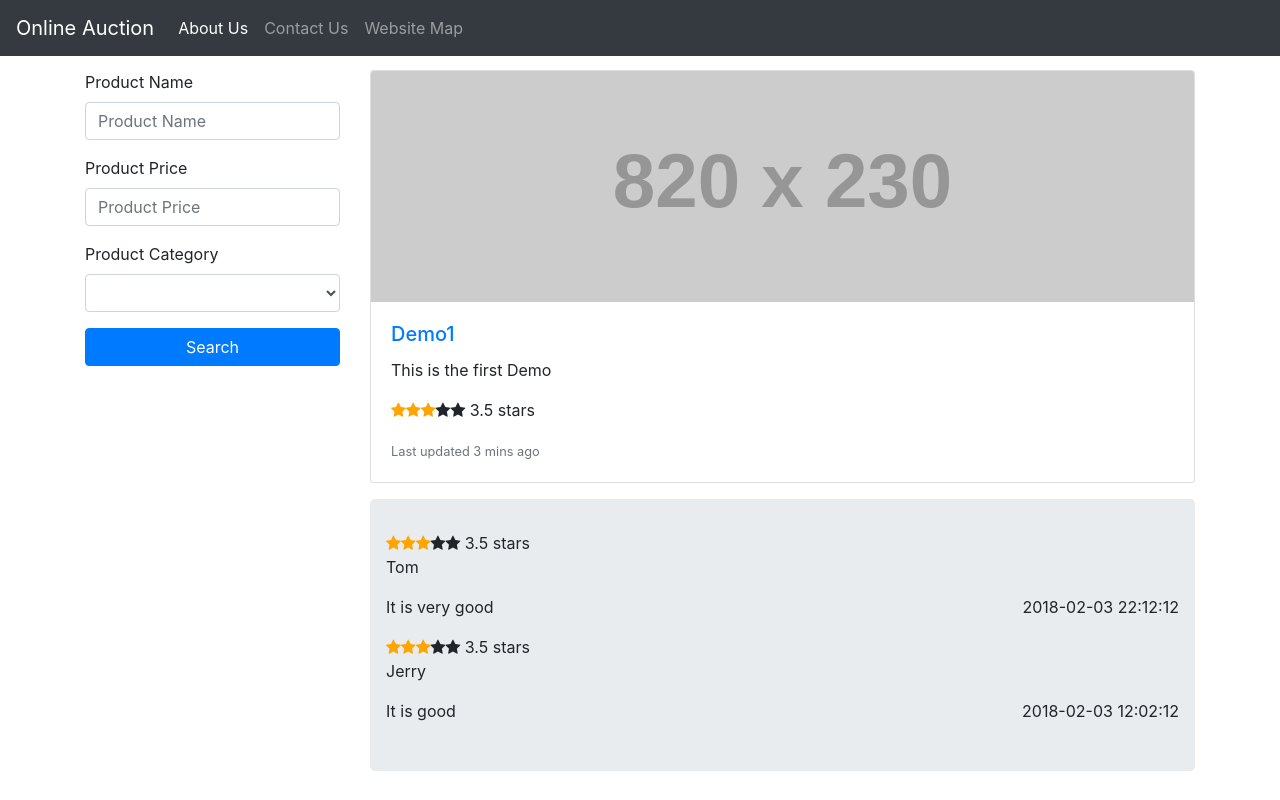
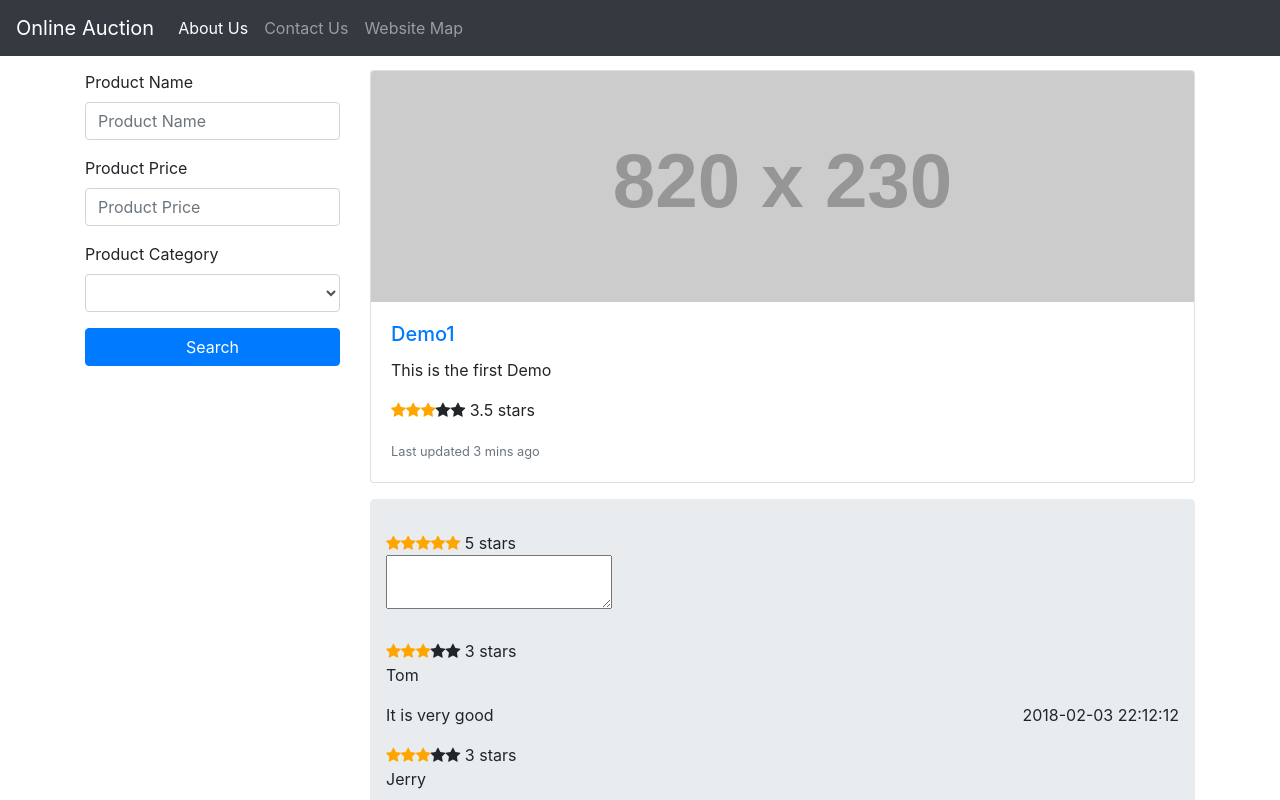
Before and after one commit to yeminyi/eshop-demo, an Angular app: page /product/1 in a window 1280 px wide. Shown: the top 800 px of the page. Built offline with nearby package versions, Linux system fonts and the light colour scheme.

Commit message:
add new comment

```diff
--- a/src/app/product-detail/product-detail.component.html
+++ b/src/app/product-detail/product-detail.component.html
@@ -12,10 +12,19 @@
   </div>
 </div>
 <div class="comments">
+  <div>
+    <div>
+      <app-stars [(rating)]="newRating" [readonly]="false"></app-stars>
+    </div>
+    <div>
+      <textarea [(ngModel)]="newComment"></textarea>
+    </div>
+    <div><button class="btn" (click)="addComment()"></button></div>
+  </div>
   <div class="row" *ngFor="let comment of comments" >
     <hr>
     <div class="col-md-12">
-      <app-stars [rating]='product.rating'></app-stars>
+      <app-stars [rating]='comment.rating'></app-stars>
       <p>{{comment.user}}</p>
       <span class="pull-right">{{comment.timestamp}}</span>
       <p></p>
--- a/src/app/product-detail/product-detail.component.ts
+++ b/src/app/product-detail/product-detail.component.ts
@@ -9,6 +9,8 @@ import { ProductService, Product, Comment } from '../service/product.service';
 export class ProductDetailComponent implements OnInit {
   product : Product;
   comments: Comment[];
+  newRating:number=5;
+  newComment:string="";
   constructor(private routeInfo: ActivatedRoute,
               private productService: ProductService) { }
 
@@ -17,5 +19,12 @@ export class ProductDetailComponent implements OnInit {
     this.product=this.productService.getProduct(productId);
     this.comments=this.productService.getCommentForProductID(productId);
   }
+  addComment()
+  {
+    let comment = new Comment(0,this.product.id,new Date().toISOString(),'userTest',this.newRating,this.newComment);
+    this.comments.unshift(comment);
+    console.log(this.newRating);
+
+  }
 
 }
--- a/src/index.html
+++ b/src/index.html
@@ -2,7 +2,7 @@
 <html lang="en">
 <head>
   <meta charset="utf-8">
-  <title>Onlineauction</title>
+  <title>OnlineAuction</title>
   <base href="/">
 
   <meta name="viewport" content="width=device-width, initial-scale=1">
```
